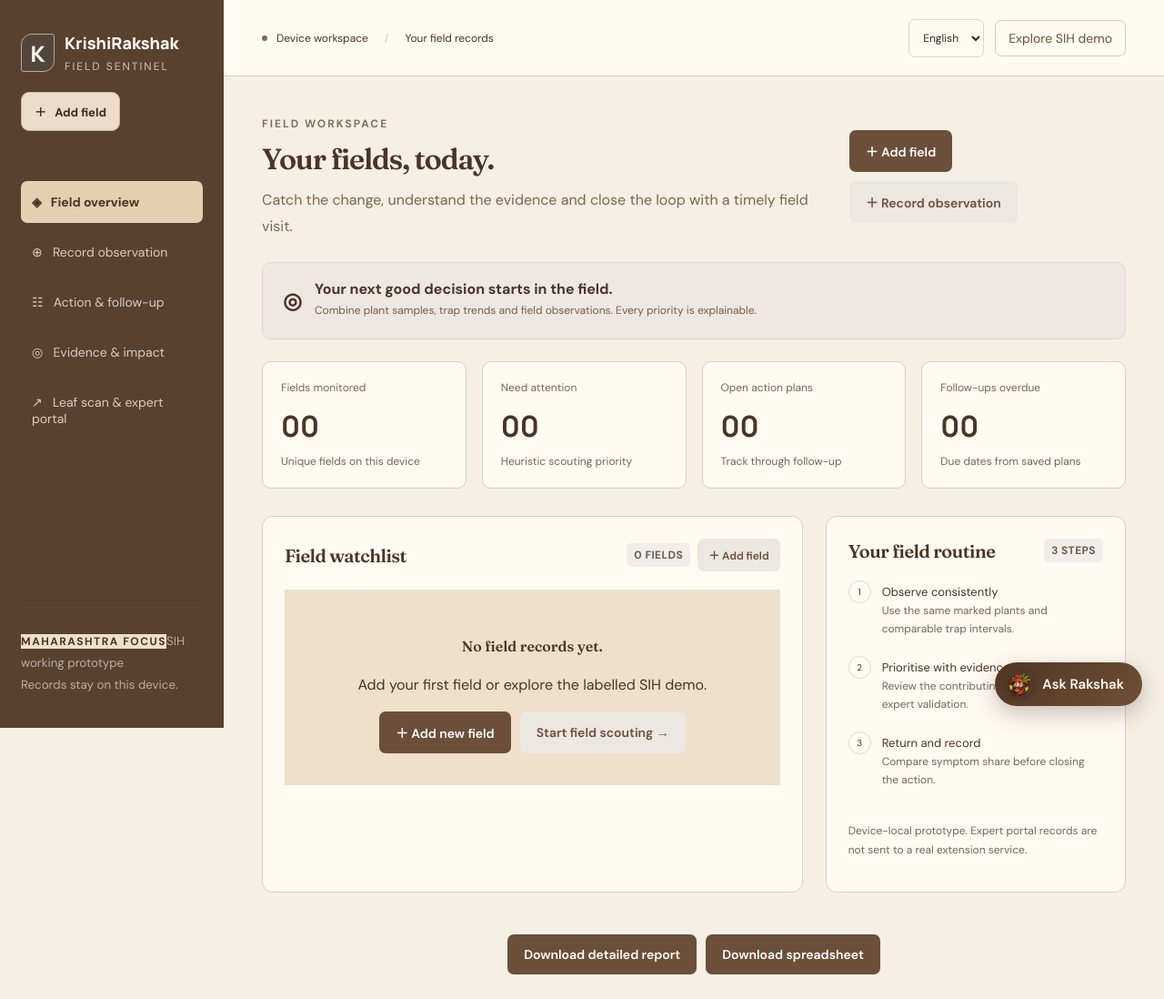
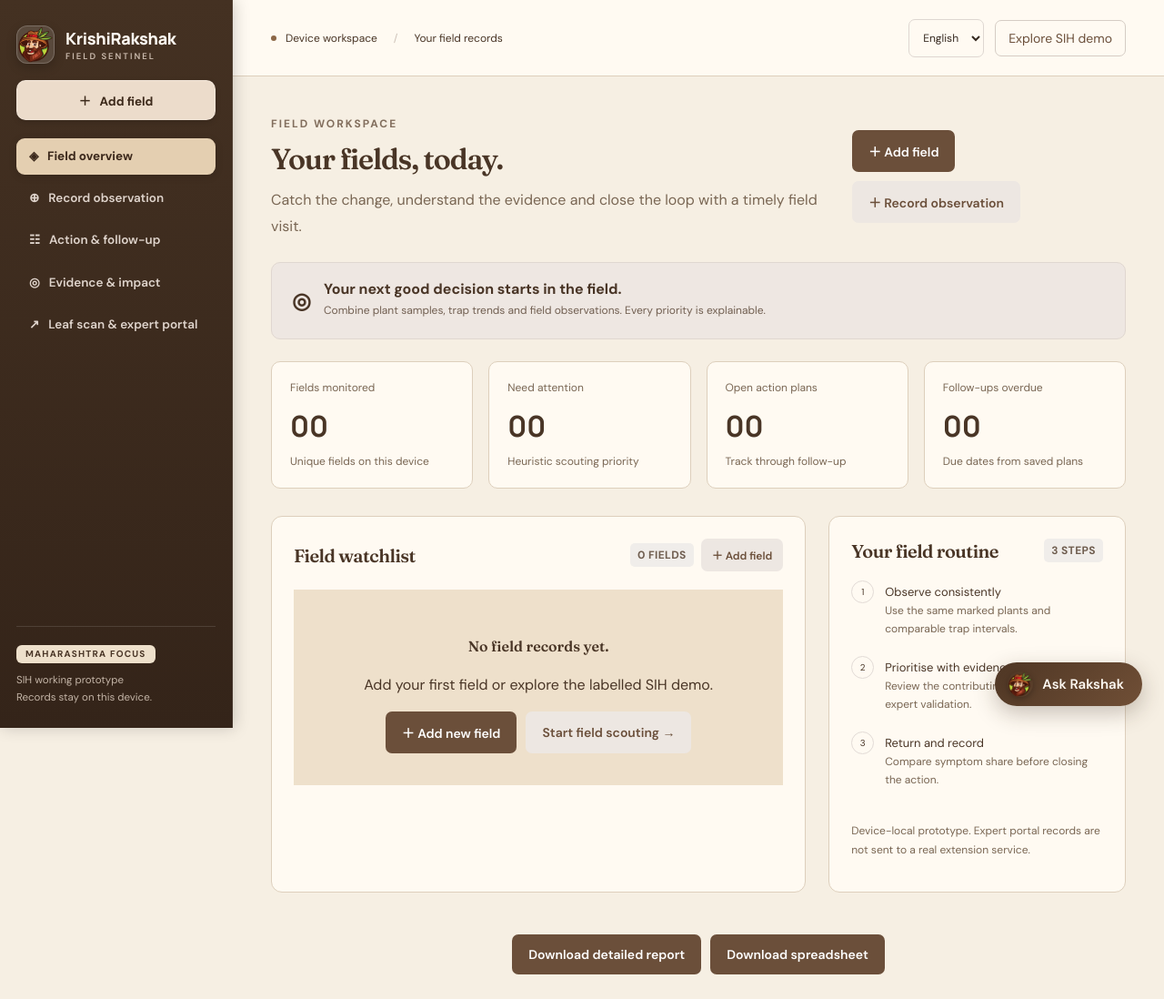
Before and after one commit to atul-techx/KrishiRakshak, a website: page index.html in a window 1280 px wide. Shown: the top 1098 px of the page at 91% size. Drawn offline with Linux system fonts and the light colour scheme.

Commit message:
Fix sidebar layout, button width, branding avatar, and bottom badge collision

```diff
--- a/index.html
+++ b/index.html
@@ -1,5 +1,5 @@
 <!doctype html><html lang="en"><head><script src="./config.js"></script><script src="./api-client.js"></script><meta charset="utf-8"><meta name="viewport" content="width=device-width,initial-scale=1"><meta name="theme-color" content="#6b4f3a"><title>KrishiRakshak · Field Sentinel</title><link rel="stylesheet" href="sentinel.css"><link rel="stylesheet" href="./theme.css"></head><body>
-<aside><a class="brand" href="index.html"><span class="mark">K</span><span>KrishiRakshak<small>FIELD SENTINEL</small></span></a><div class="aside-action-wrap"><button id="openAddFieldNavBtn" class="btn full light add-field-btn" type="button">＋ &nbsp; Add field</button></div><nav aria-label="Main navigation"><button data-view="overview" class="active">◈ &nbsp; Field overview</button><button data-view="scout">⊕ &nbsp; Record observation</button><button data-view="actions">☷ &nbsp; Action & follow-up</button><button data-view="evidence">◎ &nbsp; Evidence & impact</button><a href="crop-app.html">↗ &nbsp; Leaf scan & expert portal</a></nav><div class="aside-bottom"><span class="pill">MAHARASHTRA FOCUS</span><small>SIH working prototype<br>Records stay on this device.</small></div></aside>
+<aside><a class="brand" href="index.html"><span class="mark brand-avatar"><img src="rakshak-logo.png" alt="KrishiRakshak" width="34" height="34"></span><span class="brand-text">KrishiRakshak<small>FIELD SENTINEL</small></span></a><div class="aside-action-wrap"><button id="openAddFieldNavBtn" class="btn full light add-field-btn" type="button">＋ &nbsp; Add field</button></div><nav aria-label="Main navigation"><button data-view="overview" class="active">◈ &nbsp; Field overview</button><button data-view="scout">⊕ &nbsp; Record observation</button><button data-view="actions">☷ &nbsp; Action & follow-up</button><button data-view="evidence">◎ &nbsp; Evidence & impact</button><a href="crop-app.html">↗ &nbsp; Leaf scan & expert portal</a></nav><div class="aside-bottom"><div class="aside-badge-wrap"><span class="pill">MAHARASHTRA FOCUS</span></div><small>SIH working prototype<br>Records stay on this device.</small></div></aside>
 <div class="shell"><header><div><span class="status-dot"></span><span id="connection">Device workspace</span><span class="divider">/</span><span id="mode-label">Your field records</span></div><div class="header-actions"><select id="lang" aria-label="Advisory language"><option value="en">English</option><option value="hi">हिन्दी</option><option value="mr">मराठी</option></select><button id="demo" class="quiet">Explore SIH demo</button></div></header><main id="content"></main><footer>KrishiRakshak Field Sentinel · Observations → triage → expert review → follow-up <span>Decision support · Not a diagnosis</span></footer></div><div id="notice" role="status" aria-live="polite"></div>
 <dialog id="addFieldModal" class="field-modal">
   <div class="modal-head" style="display:flex;justify-content:space-between;align-items:flex-start;margin-bottom:14px">
--- a/theme.css
+++ b/theme.css
@@ -111,10 +111,170 @@ body{font-family:'DM Sans','Noto Sans Devanagari',system-ui,sans-serif}.shell h1
 .field-link-footer{margin-top:12px;padding-top:8px;border-top:1px solid #ebd9c5}
 .field-link-banner .mini{font-size:11.5px!important;color:#8c7560!important;line-height:1.45}
 
-/* Field Management and Modal */
-.aside-action-wrap{margin-top:20px}
-.add-field-btn{background:#eddcca!important;color:#3d2b1c!important;border:1px solid #c9b49e!important;font-weight:700!important;font-size:13px!important;border-radius:9px!important;padding:11px 14px!important;transition:all 0.18s}
-.add-field-btn:hover{background:#e2cdb8!important;transform:translateY(-1px)}
+/* Sidebar enhancements */
+aside {
+  width: 256px !important;
+  background: linear-gradient(180deg, #443122 0%, #342419 100%) !important;
+  padding: 28px 18px 24px !important;
+  box-shadow: 2px 0 16px rgba(0, 0, 0, 0.18) !important;
+  border-right: 1px solid rgba(255, 255, 255, 0.07) !important;
+  display: flex !important;
+  flex-direction: column !important;
+}
+.shell {
+  margin-left: 256px !important;
+}
+.brand {
+  text-decoration: none !important;
+  display: flex !important;
+  align-items: center !important;
+  gap: 12px !important;
+}
+.brand .mark.brand-avatar {
+  width: 42px !important;
+  height: 42px !important;
+  border-radius: 12px !important;
+  background: rgba(255, 255, 255, 0.12) !important;
+  border: 1px solid rgba(255, 255, 255, 0.2) !important;
+  box-shadow: 0 4px 12px rgba(0, 0, 0, 0.2) !important;
+  display: flex !important;
+  align-items: center !important;
+  justify-content: center !important;
+  overflow: hidden !important;
+  flex-shrink: 0 !important;
+  padding: 0 !important;
+}
+.brand .mark.brand-avatar img {
+  width: 100% !important;
+  height: 100% !important;
+  object-fit: cover !important;
+  border-radius: 12px !important;
+}
+.brand-text {
+  display: flex !important;
+  flex-direction: column !important;
+  font-family: Manrope, sans-serif !important;
+  font-weight: 800 !important;
+  font-size: 18px !important;
+  color: #fffaf3 !important;
+  letter-spacing: -0.3px !important;
+}
+.brand-text small {
+  display: block !important;
+  font-family: 'DM Sans', sans-serif !important;
+  font-size: 9.5px !important;
+  letter-spacing: 2px !important;
+  color: #cbbbae !important;
+  margin-top: 2px !important;
+  font-weight: 600 !important;
+  text-transform: uppercase !important;
+}
+.aside-action-wrap {
+  margin: 18px 0 20px !important;
+  width: 100% !important;
+}
+.add-field-btn {
+  width: 100% !important;
+  box-sizing: border-box !important;
+  display: flex !important;
+  align-items: center !important;
+  justify-content: center !important;
+  gap: 8px !important;
+  background: #ecdccb !important;
+  color: #3d2a1b !important;
+  border: 1px solid rgba(255, 255, 255, 0.25) !important;
+  font-weight: 700 !important;
+  font-size: 13.5px !important;
+  border-radius: 10px !important;
+  padding: 11px 16px !important;
+  box-shadow: 0 2px 6px rgba(0, 0, 0, 0.14) !important;
+  cursor: pointer !important;
+  transition: all 0.18s ease !important;
+}
+.add-field-btn:hover {
+  background: #f4e7d7 !important;
+  transform: translateY(-1px) !important;
+  box-shadow: 0 4px 12px rgba(0, 0, 0, 0.2) !important;
+}
+aside nav {
+  margin-top: 0 !important;
+  display: flex !important;
+  flex-direction: column !important;
+  gap: 6px !important;
+}
+aside nav button, aside nav a {
+  width: 100% !important;
+  box-sizing: border-box !important;
+  display: flex !important;
+  align-items: center !important;
+  gap: 10px !important;
+  padding: 11px 14px !important;
+  border-radius: 9px !important;
+  font-size: 13.5px !important;
+  font-weight: 600 !important;
+  text-decoration: none !important;
+  border: 0 !important;
+  background: transparent !important;
+  color: #dfd4cc !important;
+  text-align: left !important;
+  transition: all 0.15s ease !important;
+  cursor: pointer !important;
+  line-height: 1.35 !important;
+}
+aside nav button:hover, aside nav a:hover {
+  background: rgba(255, 255, 255, 0.08) !important;
+  color: #ffffff !important;
+}
+aside nav .active {
+  background: #e4cfb1 !important;
+  color: #3b281b !important;
+  font-weight: 700 !important;
+  box-shadow: 0 2px 8px rgba(0, 0, 0, 0.16) !important;
+}
+.aside-bottom {
+  margin-top: auto !important;
+  border-top: 1px solid rgba(255, 255, 255, 0.12) !important;
+  padding-top: 20px !important;
+  display: flex !important;
+  flex-direction: column !important;
+  gap: 10px !important;
+}
+.aside-badge-wrap {
+  display: flex !important;
+}
+.aside-bottom .pill {
+  display: inline-flex !important;
+  align-items: center !important;
+  padding: 4px 10px !important;
+  font-size: 10px !important;
+  font-weight: 700 !important;
+  letter-spacing: 1.2px !important;
+  border-radius: 6px !important;
+  background: #eee0cb !important;
+  color: #493526 !important;
+  line-height: 1.2 !important;
+  margin: 0 !important;
+}
+.aside-bottom small {
+  display: block !important;
+  color: #c4b5a7 !important;
+  font-size: 11.5px !important;
+  line-height: 1.6 !important;
+  margin: 0 !important;
+}
+@media(max-width: 720px) {
+  aside {
+    width: 100% !important;
+    position: static !important;
+  }
+  .shell {
+    margin-left: 0 !important;
+  }
+  aside nav {
+    flex-direction: row !important;
+    overflow-x: auto !important;
+  }
+}
 .field-modal{max-width:580px!important;width:min(580px,94vw)!important;border-radius:20px!important;padding:26px 30px!important;background:#fffaf3!important;border:1px solid #d8c7b4!important;box-shadow:0 24px 60px rgba(50,35,22,0.3)!important}
 .field-modal h2{font-size:22px!important;color:#3d2b1d!important;margin:0 0 6px!important;font-family:Fraunces,Georgia,serif!important}
 .field-modal .form-grid{display:grid;grid-template-columns:1fr 1fr;gap:15px;margin-top:16px}
```
